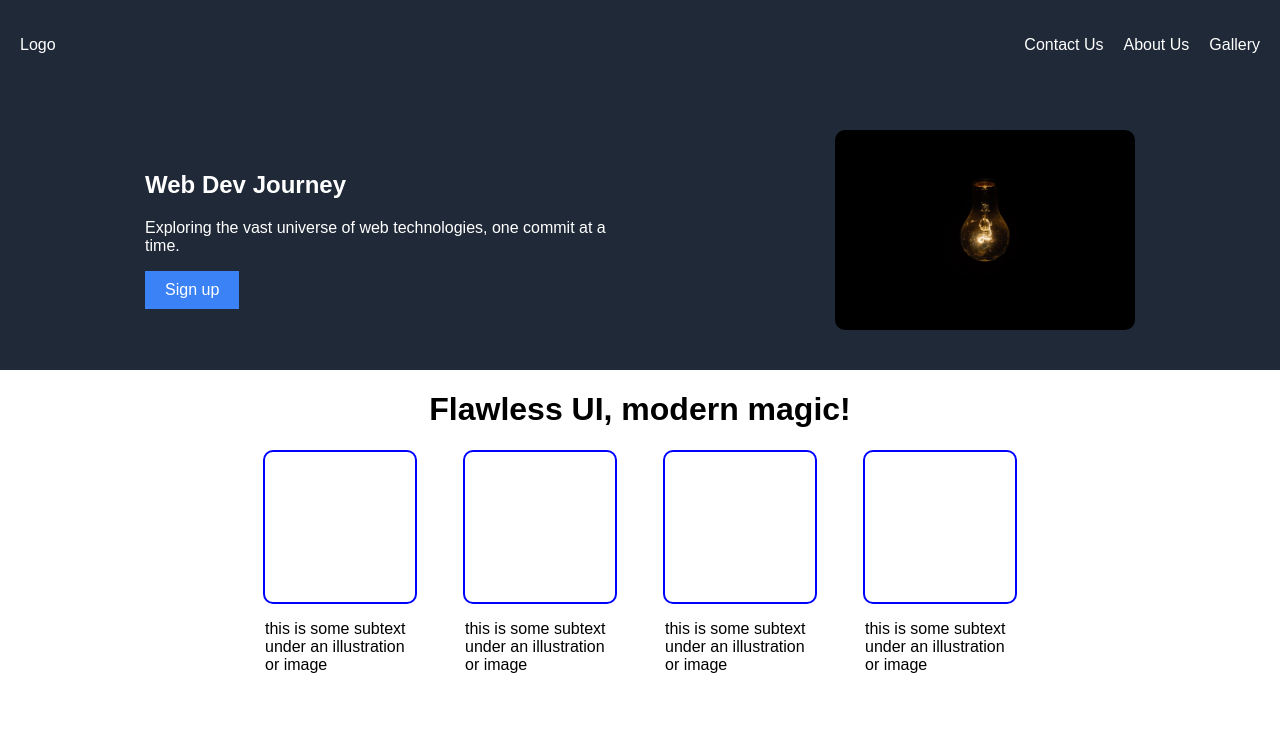
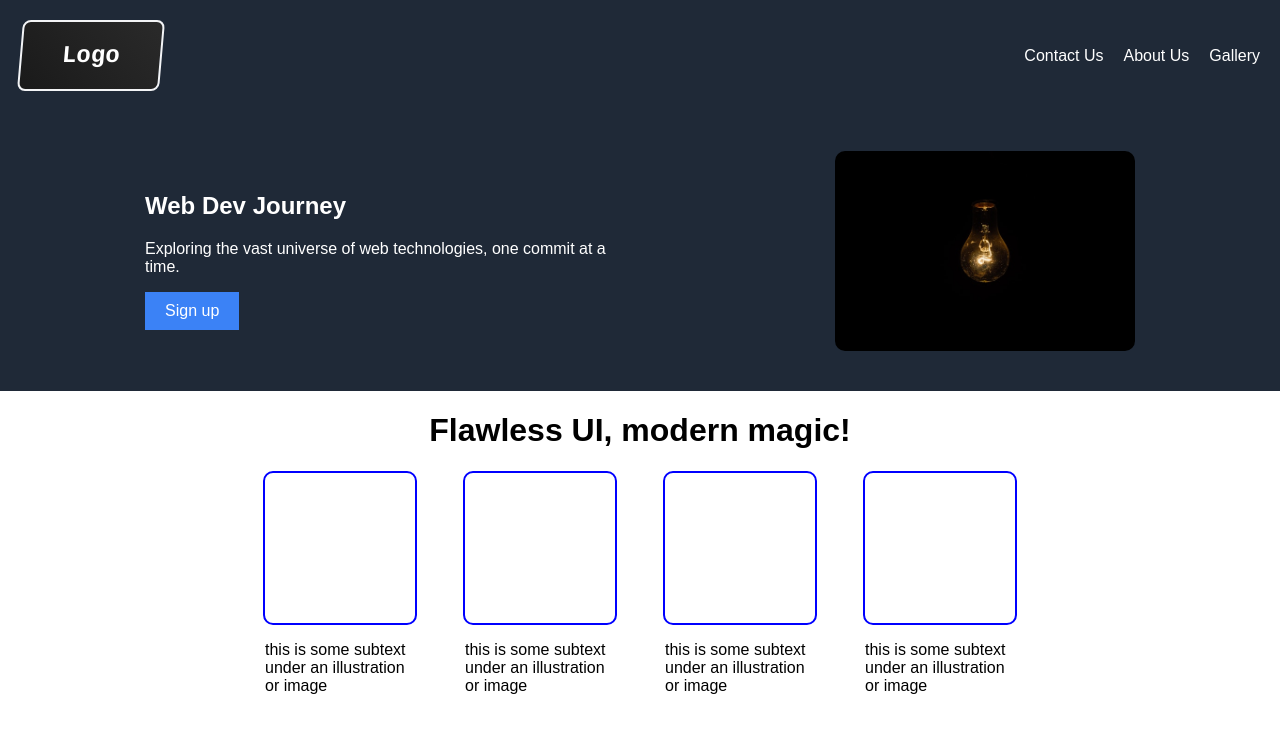
Before and after one commit to ChabuChabu/landing-page, a plain HTML site: page index.html in a window 1280 px wide. Drawn offline with Linux system fonts and the light colour scheme.

Commit message:
logo design

```diff
--- a/styles.css
+++ b/styles.css
@@ -5,6 +5,23 @@ body {
   box-sizing: border-box;
 }
 /* Navbar */
+.logo {
+  font-family: monospace;
+  font-size: 24px;
+  font-weight: bold;
+  color: #ffffff;
+  /* text-shadow: 0 0 5px #0fe, 0 0 10px #0fe, 0 0 20px #0fe, 0 0 40px #0fe; */
+  text-shadow: #f3f4f6;
+  background: linear-gradient(45deg, #1a1a1a, #2a2a2a);
+  padding: 20px 40px;
+  border-radius: 8px;
+  position: relative;
+  display: inline-block;
+  transform: skew(-5deg);
+  /* border: 2px solid #0fe; */
+  border: 2px solid #f3f4f6;
+  animation: pulse 2s infinite;
+}
 .navbar {
   display: flex;
   justify-content: space-between;
```
